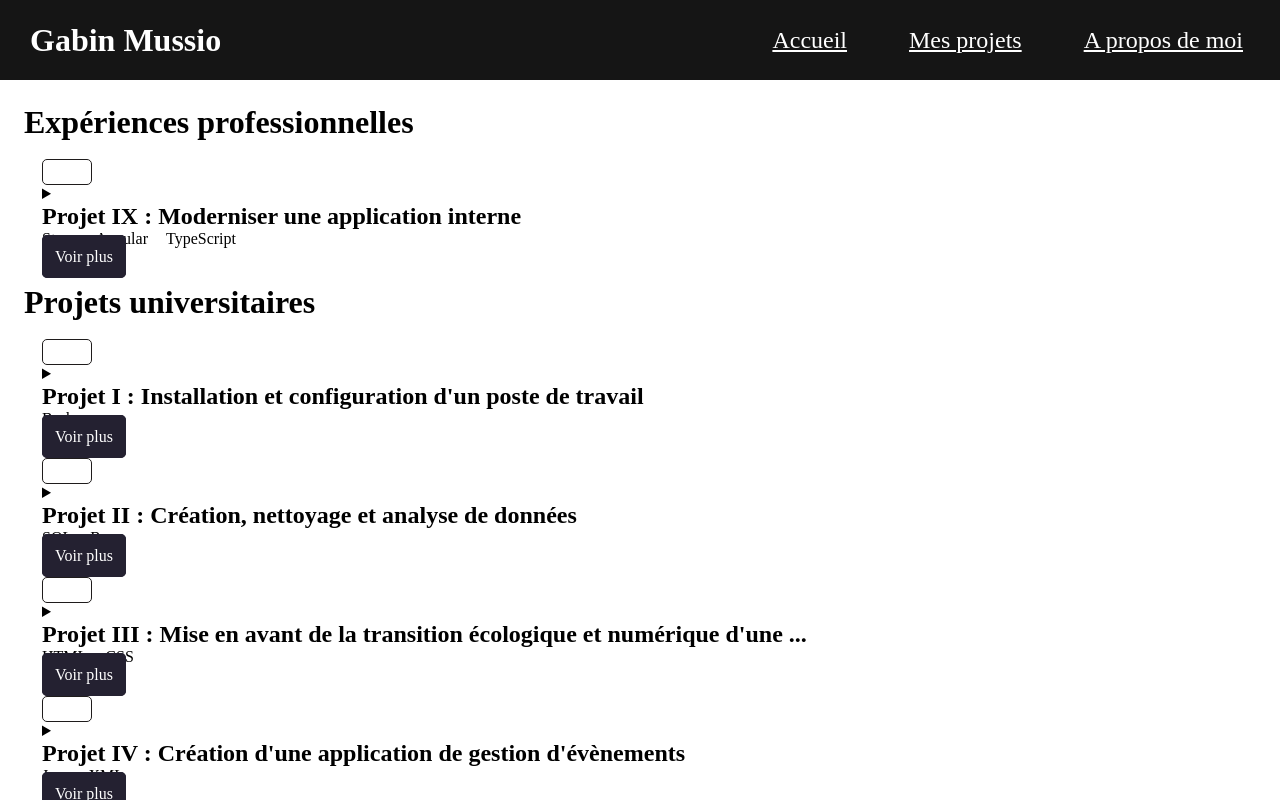
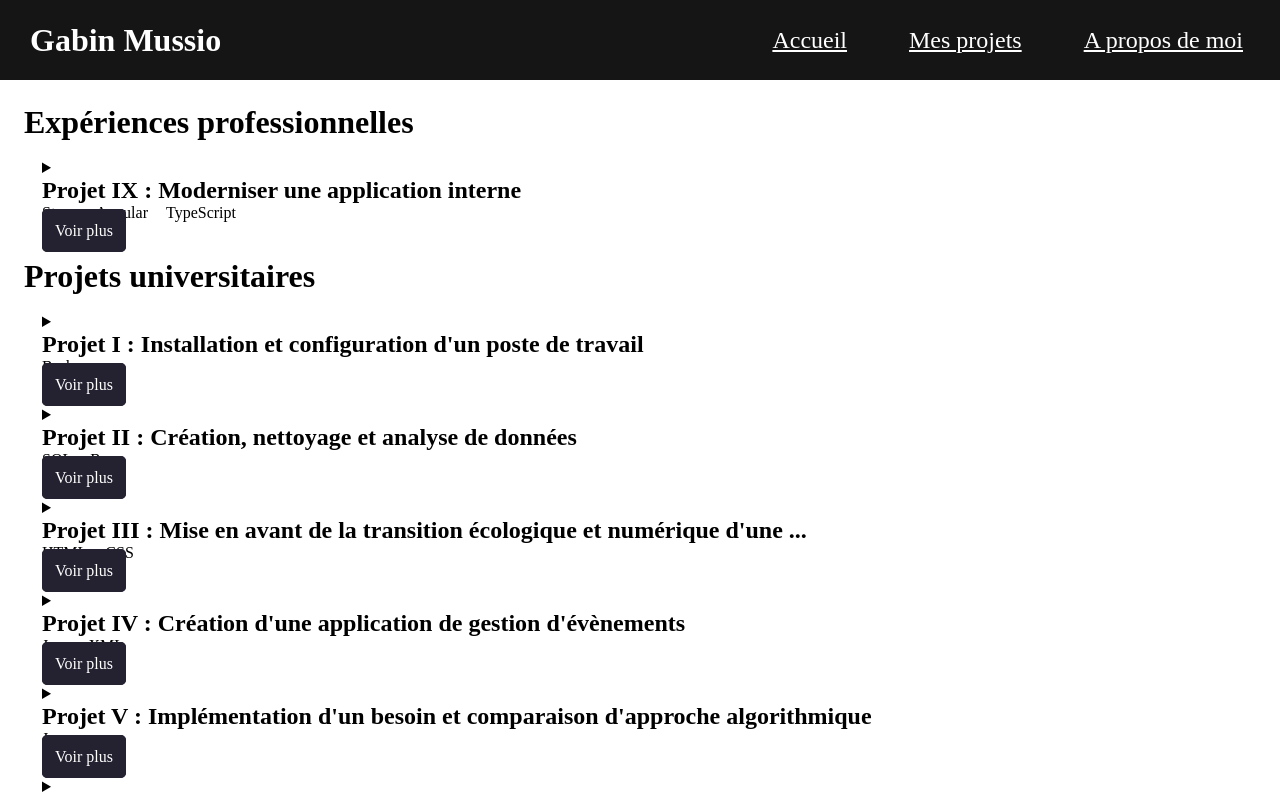
Before and after one commit to CambriHobbit/MonPortfoilio, an Angular app: page /projet in a window 1280 px wide. Built offline with nearby package versions, Linux system fonts and the light colour scheme.

Commit message:
tentative 45

```diff
--- a/src/app/projet/components/short-projet/short-projet.component.html
+++ b/src/app/projet/components/short-projet/short-projet.component.html
@@ -1,4 +1,4 @@
-<div class="flex-row project"></div>
+<!-- <div class="flex-row project"></div> -->
 
 <details>
   <summary>
```
